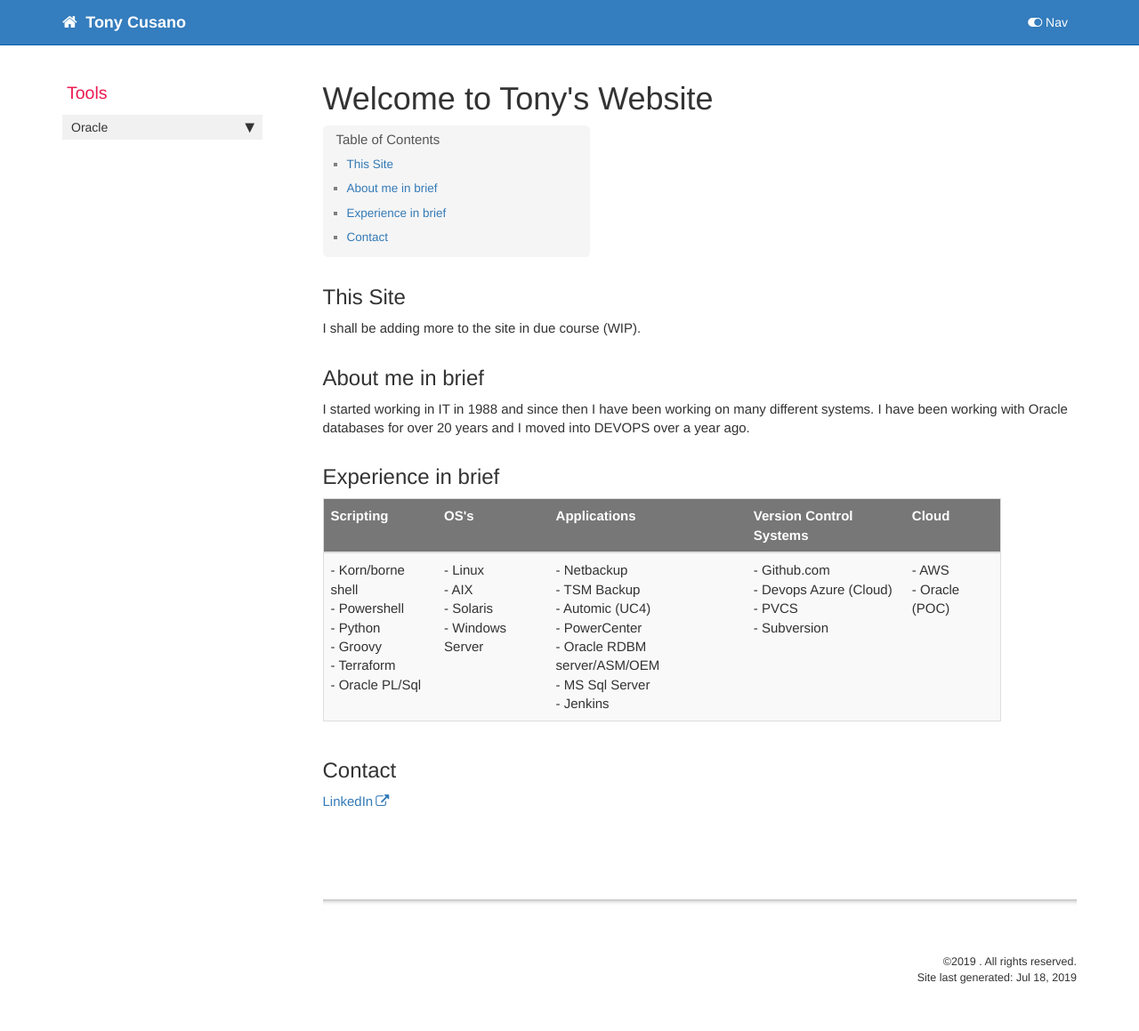
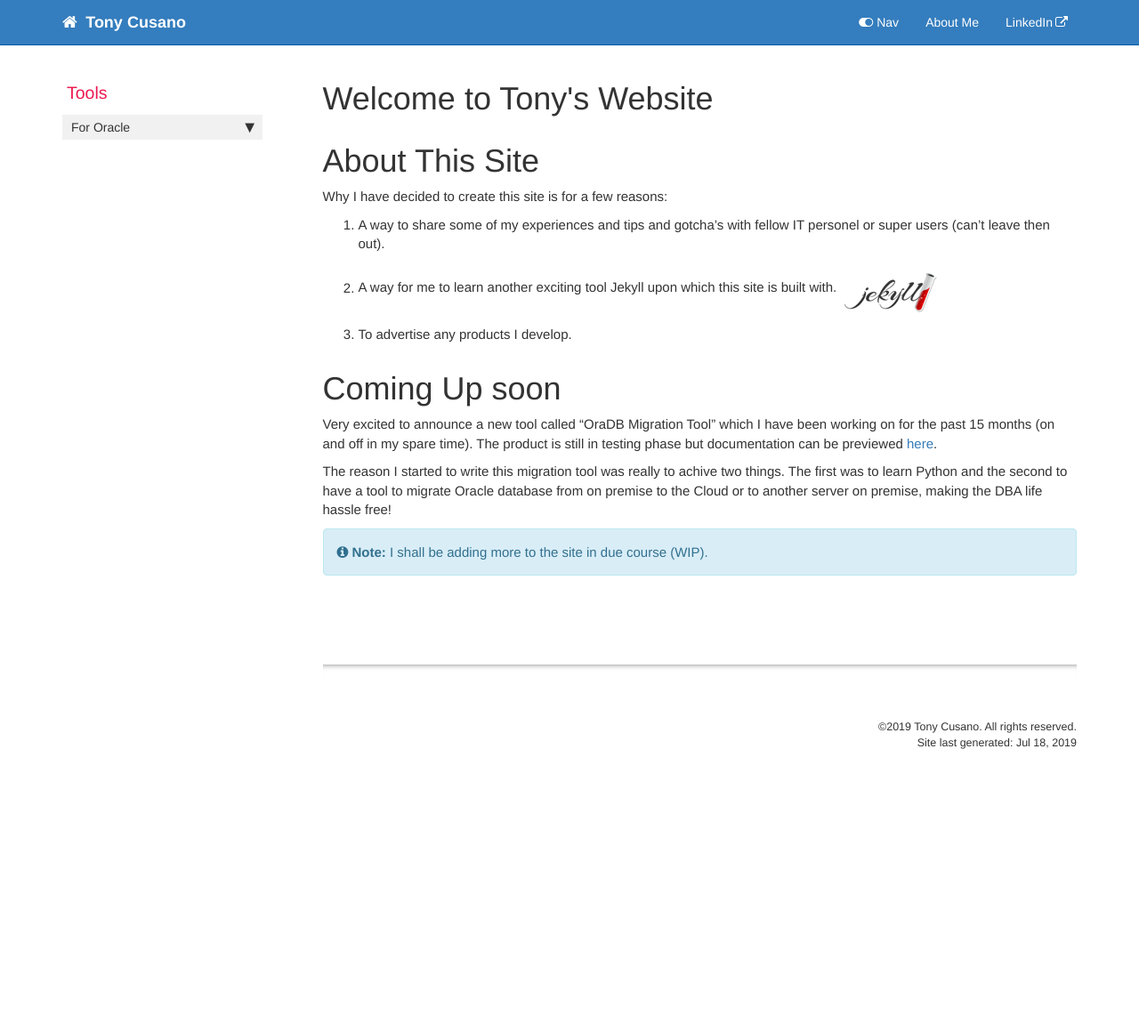
Before and after one commit to tcusano/tcusano.github.io, a Jekyll site: the page built from index.md, in a window 1280 px wide. Shown: the whole page at 89% size. Built offline with Jekyll 4.4.1, drawn with Linux system fonts in a browser that asks for light colours; comment, search, counter and statistics services are not loaded; after the commit the page ends 900 px from its top, so only the background shows below that.

Commit message:
Update 2

```diff
--- a/_config.yml
+++ b/_config.yml
@@ -9,7 +9,7 @@ topnav_title: Tony Cusano
 site_title: Tony Cusano
 # this appears in the html browser tab for the site title (seen mostly by search engines, not users)
 
-company_name:
+company_name: Tony Cusano
 # this appears in the footer
 
 github_editme_path:
--- a/_data/topnav.yml
+++ b/_data/topnav.yml
@@ -3,6 +3,10 @@
 topnav:
 - title: Topnav
   items:
+    - title: About Me
+      url: /aboutme
+    - title: LinkedIn
+      external_url: https://linkedin.com/in/tony-cusano-09733810
 
 #Topnav dropdowns
 topnav_dropdowns:
--- a/index.md
+++ b/index.md
@@ -3,53 +3,19 @@ title: "Welcome to Tony's Website"
 sidebar: mydoc_sidebar
 permalink: index.html
 ---
-## This Site
-I shall be adding more to the site in due course (WIP).
+# About This Site
+
+Why I have decided to create this site is for a few reasons:
+ 1. A way to share some of my experiences and tips and gotcha's with fellow IT personel or super users (can't leave then out).
+ 2. A way for me to learn another exciting tool Jekyll upon which this site is built with.  <img title="my sample page" src="images/jekyll.png" />
+ 3. To advertise any products I develop.
+
+# Coming Up soon
+
+Very excited to announce a new tool called "OraDB Migration Tool" which I have been working on for the past 15 months (on and off in my spare time).
+The product is still in testing phase but documentation can be previewed <a href='oracle_migration_tool.html'>here</a>.
+
+The reason I started to write this migration tool was really to achive two things. The first was to learn Python and the second to have a tool to migrate Oracle database from on premise to the Cloud or to another server on premise, making the DBA life hassle free!
 
 
-## About me in brief
-I started working in IT in 1988 and since then I have been working on many different systems. I have been working with Oracle databases for over 20 years and I moved into DEVOPS over a year ago.
-
-## Experience in brief
-<table id="Experience" class="display">
-   <thead>
-      <tr>
-         <th>Scripting</th>
-         <th>OS's</th>
-         <th>Applications</th>
-         <th>Version Control Systems</th>
-         <th>Cloud</th>
-      </tr>
-   </thead>
-   <tbody>
-      <tr>
-         <td>- Korn/borne shell <br>
-          - Powershell<br>
-          - Python<br>
-          - Groovy<br>
-          - Terraform<br>
-          - Oracle PL/Sql</td>
-         <td>- Linux<br>
-          - AIX<br>
-          - Solaris<br>
-          - Windows Server</td>
-         <td>- Netbackup<br>
-          - TSM Backup<br>
-          - Automic (UC4)<br>
-          - PowerCenter<br>
-          - Oracle RDBM server/ASM/OEM<br>
-          - MS Sql Server<br>
-          - Jenkins</td>
-         <td>- Github.com<br>
-          - Devops Azure (Cloud)<br>
-          - PVCS<br>
-         - Subversion</td>
-         <td>- AWS<br>
-          - Oracle (POC)
-         </td>
-      </tr>
-   </tbody>
-</table>
-
-## Contact
-<a href="https://linkedin.com/in/tony-cusano-09733810">LinkedIn</a>
+{{site.data.alerts.note}} I shall be adding more to the site in due course (WIP). {{site.data.alerts.end}}
```
Also changed, not shown: _data/sidebars/mydoc_sidebar.yml (+8 -4 lines), pages/aboutme/aboutme.md (added, +61 -0 lines), pages/mydoc/Jenkins_restart_point.md (added, +12 -0 lines), pages/mydoc/oracle_migration_tool.md (+3 -7 lines), pdfconfigs/config_product1_pdf.yml (deleted, +0 -20 lines), pdfconfigs/config_product2_pdf.yml (deleted, +0 -20 lines), images/LI-In-Bug.png (added), images/jekyll.png (added), images/linkedin.png (added), 2 other files.
